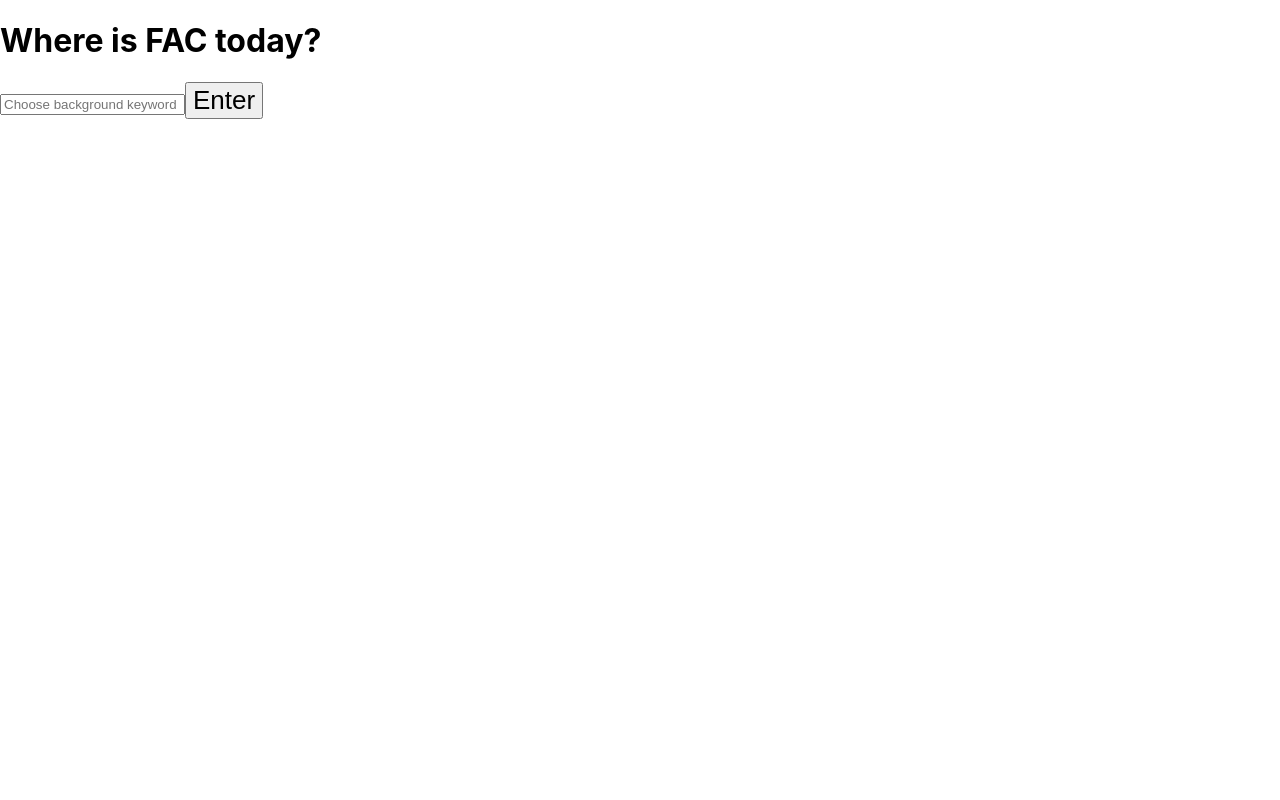
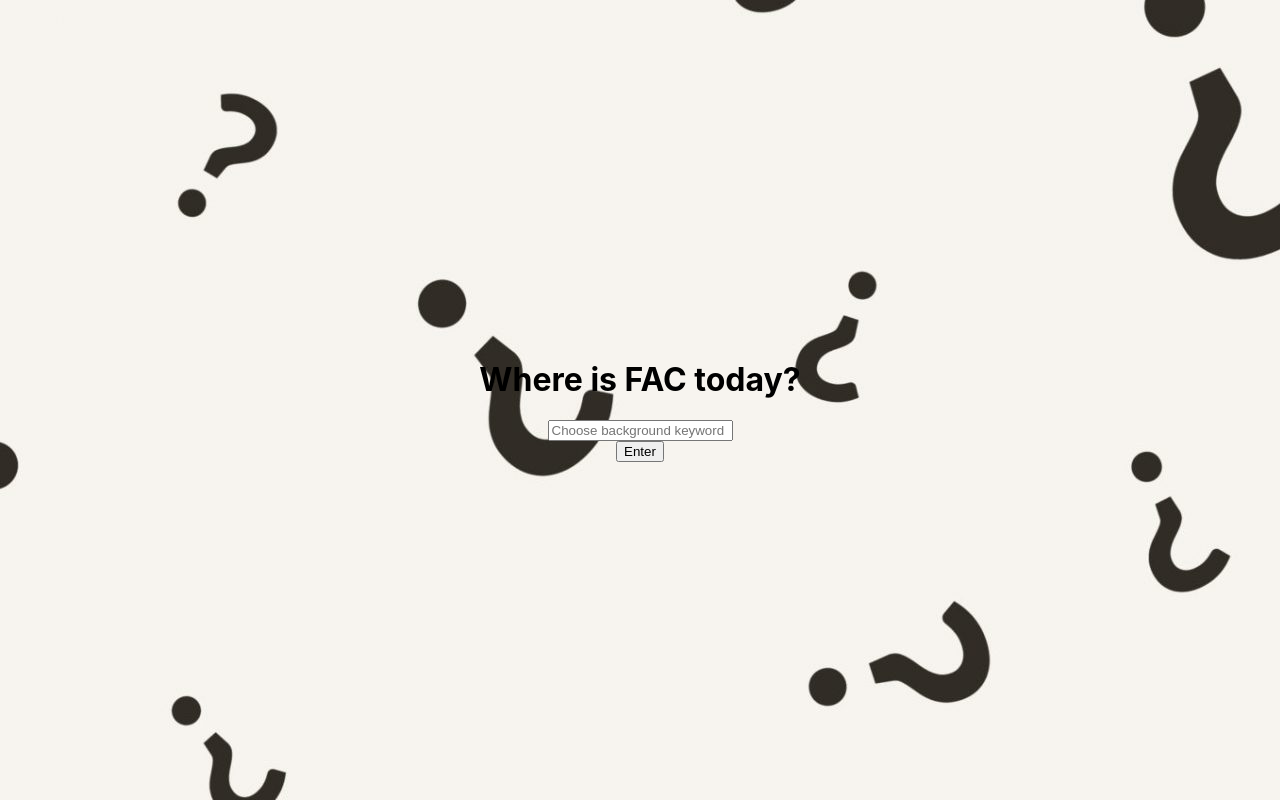
Before and after one commit to fac21/week8-evgamy, a React (Vite) app: page / in a window 1280 px wide. Built offline with nearby package versions, Linux system fonts and the light colour scheme.

Commit message:
adding css to locationpage Co-authored-by: Evgeny Pletnev <e.a.pletnev@gmail.com>

```diff
--- a/src/App.css
+++ b/src/App.css
@@ -1,42 +1,17 @@
 .App {
-  text-align: center;
+	text-align: center;
+	display: flex;
 }
 
-.App-logo {
-  height: 40vmin;
-  pointer-events: none;
+.location_page {
+	width: 100vw;
+	height: 100vh;
+	background-image: url("../questionmarks.jpeg");
 }
 
-@media (prefers-reduced-motion: no-preference) {
-  .App-logo {
-    animation: App-logo-spin infinite 20s linear;
-  }
+.column_center {
+	display: flex;
+	flex-direction: column;
+	justify-content: center;
+	align-items: center;
 }
-
-.App-header {
-  background-color: #282c34;
-  min-height: 100vh;
-  display: flex;
-  flex-direction: column;
-  align-items: center;
-  justify-content: center;
-  font-size: calc(10px + 2vmin);
-  color: white;
-}
-
-.App-link {
-  color: #61dafb;
-}
-
-@keyframes App-logo-spin {
-  from {
-    transform: rotate(0deg);
-  }
-  to {
-    transform: rotate(360deg);
-  }
-}
-
-button {
-  font-size: calc(10px + 2vmin);
-}
--- a/src/App.jsx
+++ b/src/App.jsx
@@ -1,8 +1,8 @@
 import React, { useState } from "react";
 import logo from "./logo.svg";
 import "./App.css";
-import LocationPage from "./ChooseLocation";
-//import imgUrl from "./test.png";
+import LocationPage from "./LocationPage";
+import "../questionmarks.jpeg";
 
 function App() {
 	return <LocationPage />;
--- a/src/ChooseLocation.jsx
+++ b/src/LocationPage.jsx
@@ -1,11 +1,12 @@
 import React from "react";
 import ReactDOM from "react-dom";
+import "../questionmarks.jpeg";
 
-function LocationPage(props) {
+function LocationPage() {
 	return (
-		<div>
+		<div class="location_page column_center">
 			<h1>Where is FAC today?</h1>
-			<form>
+			<form class="column_center">
 				<label htmlFor="bgSearch"></label>
 				<input
 					name="bgSearch"
```
Also changed, not shown: questionmarks.jpeg (added).
